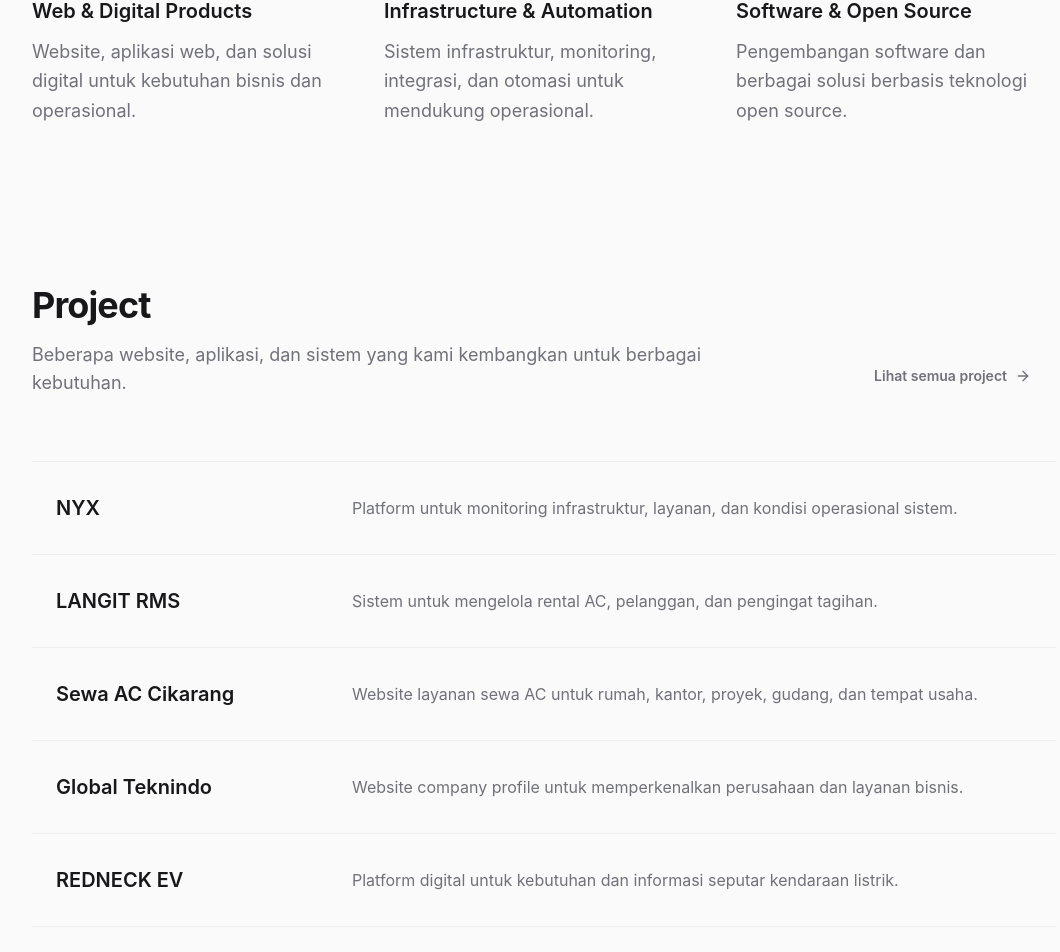
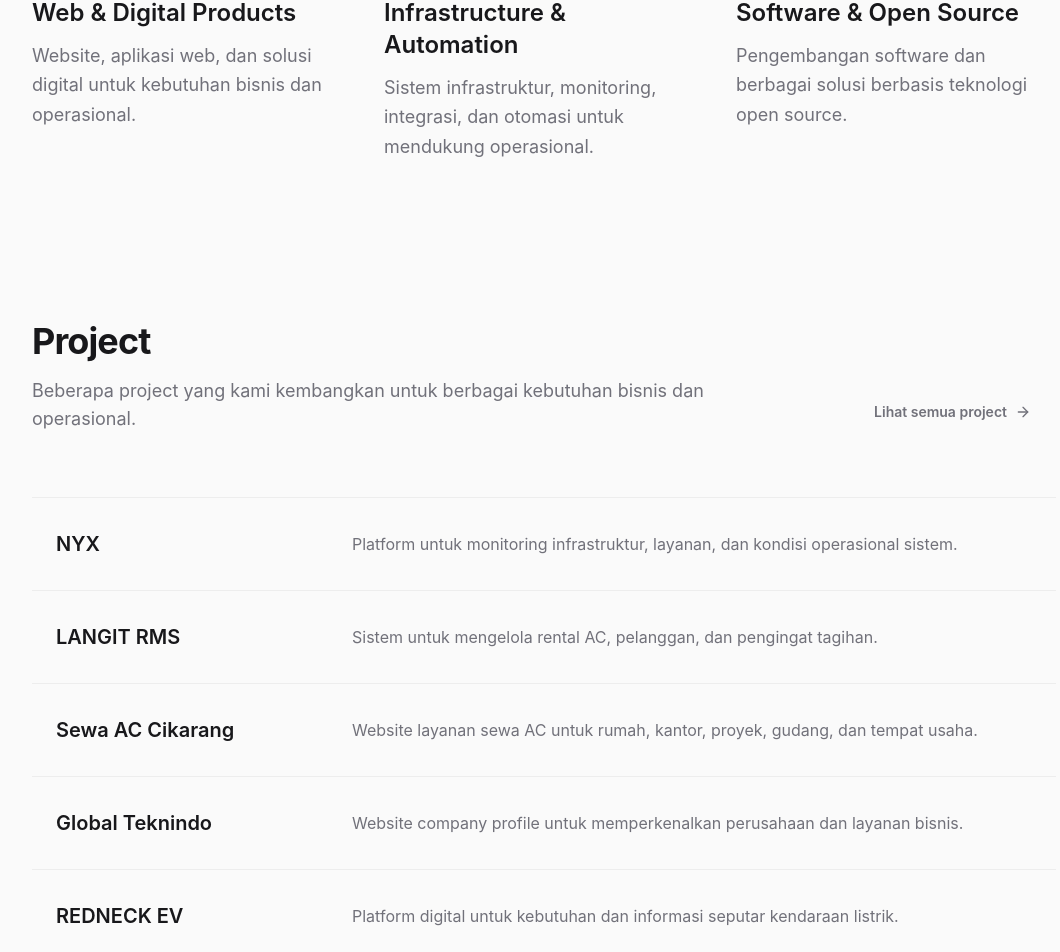
Before and after one commit to trisfproject/trisfproject.github.io, a React (Vite) app: page / in a window 1280 px wide. Shown: the part 1031-1983 px from the top of the page, without its empty margins (96-1156 px from the left). Built offline with nearby package versions, Linux system fonts and the light colour scheme.

Commit message:
refactor: improve project accessibility and refine website copy and styling across sections

```diff
--- a/src/sections/About.jsx
+++ b/src/sections/About.jsx
@@ -14,7 +14,7 @@
               Teknologi bukan sekadar dibuat. Teknologi harus berguna.
             </p>
             <p className="text-lg sm:text-xl leading-relaxed text-text-muted font-light mt-2">
-              Di TRISF PROJECT, kami membangun solusi digital berdasarkan kebutuhan nyata dan bagaimana solusi tersebut digunakan.
+              Di TRISF PROJECT, kami membangun solusi digital berdasarkan kebutuhan nyata dan cara solusi tersebut digunakan.
             </p>
           </div>
         </Reveal>
--- a/src/sections/Contact.jsx
+++ b/src/sections/Contact.jsx
@@ -12,7 +12,7 @@
               Mari Terhubung
             </h2>
             <p className="text-3xl font-bold tracking-tight text-text-main sm:text-4xl lg:text-5xl text-balance leading-tight">
-              Punya kebutuhan digital yang ingin dikembangkan?
+              Ada kebutuhan yang ingin diwujudkan?
             </p>
             <p className="text-lg text-text-muted max-w-2xl text-balance mb-2">
               Ceritakan kebutuhan Anda. Kami akan membantu mencari dan membangun solusi yang tepat.
--- a/src/sections/Projects.jsx
+++ b/src/sections/Projects.jsx
@@ -25,7 +25,7 @@
               Project
             </h2>
             <p className="max-w-2xl text-lg text-text-muted">
-              Beberapa website, aplikasi, dan sistem yang kami kembangkan untuk berbagai kebutuhan.
+              Beberapa project yang kami kembangkan untuk berbagai kebutuhan bisnis dan operasional.
             </p>
           </Reveal>
           <Reveal delay={0.1}>
@@ -40,9 +40,18 @@
         </div>
 
         <div className="flex flex-col border-t border-line-site">
-          {featuredProjects.map((project, index) => (
+          {featuredProjects.map((project, index) => {
+            const projectUrl = project.live || project.github;
+            const RowWrapper = projectUrl ? 'a' : 'div';
+
+            return (
               <Reveal key={project.title} delay={index * 0.1}>
-              <div className="group flex flex-col sm:flex-row sm:items-center py-6 sm:py-8 border-b border-line-site hover:bg-black/[0.01] dark:hover:bg-white/[0.01] transition-colors duration-300">
+                <RowWrapper
+                  href={projectUrl}
+                  target={projectUrl ? "_blank" : undefined}
+                  rel={projectUrl ? "noreferrer" : undefined}
+                  className="group flex flex-col sm:flex-row sm:items-center py-6 sm:py-8 border-b border-line-site hover:bg-black/[0.01] dark:hover:bg-white/[0.01] transition-colors duration-300"
+                >
                   <div className="flex flex-col sm:flex-row sm:items-center sm:gap-12 md:gap-24 w-full px-4 sm:px-6">
                     <h3 className="text-xl font-semibold text-text-main min-w-[200px] shrink-0">
                       {project.title}
@@ -51,9 +60,10 @@
                       {project.description}
                     </p>
                   </div>
-              </div>
+                </RowWrapper>
               </Reveal>
-          ))}
+            );
+          })}
         </div>
       </Container>
     </section>
--- a/src/sections/Services.jsx
+++ b/src/sections/Services.jsx
@@ -41,10 +41,10 @@
                   <div className="mb-5 flex items-center text-text-main">
                     <Icon size={24} strokeWidth={1.5} />
                   </div>
-                  <h3 className="mb-3 text-xl font-semibold text-text-main">
+                  <h3 className="mb-3 text-2xl font-semibold text-text-main">
                     {service.title}
                   </h3>
-                  <p className="text-lg text-text-muted leading-relaxed max-w-sm">
+                  <p className="text-lg text-text-muted leading-relaxed">
                     {service.description}
                   </p>
                 </div>
```
Lines whose indentation alone changed are shown as unchanged.
